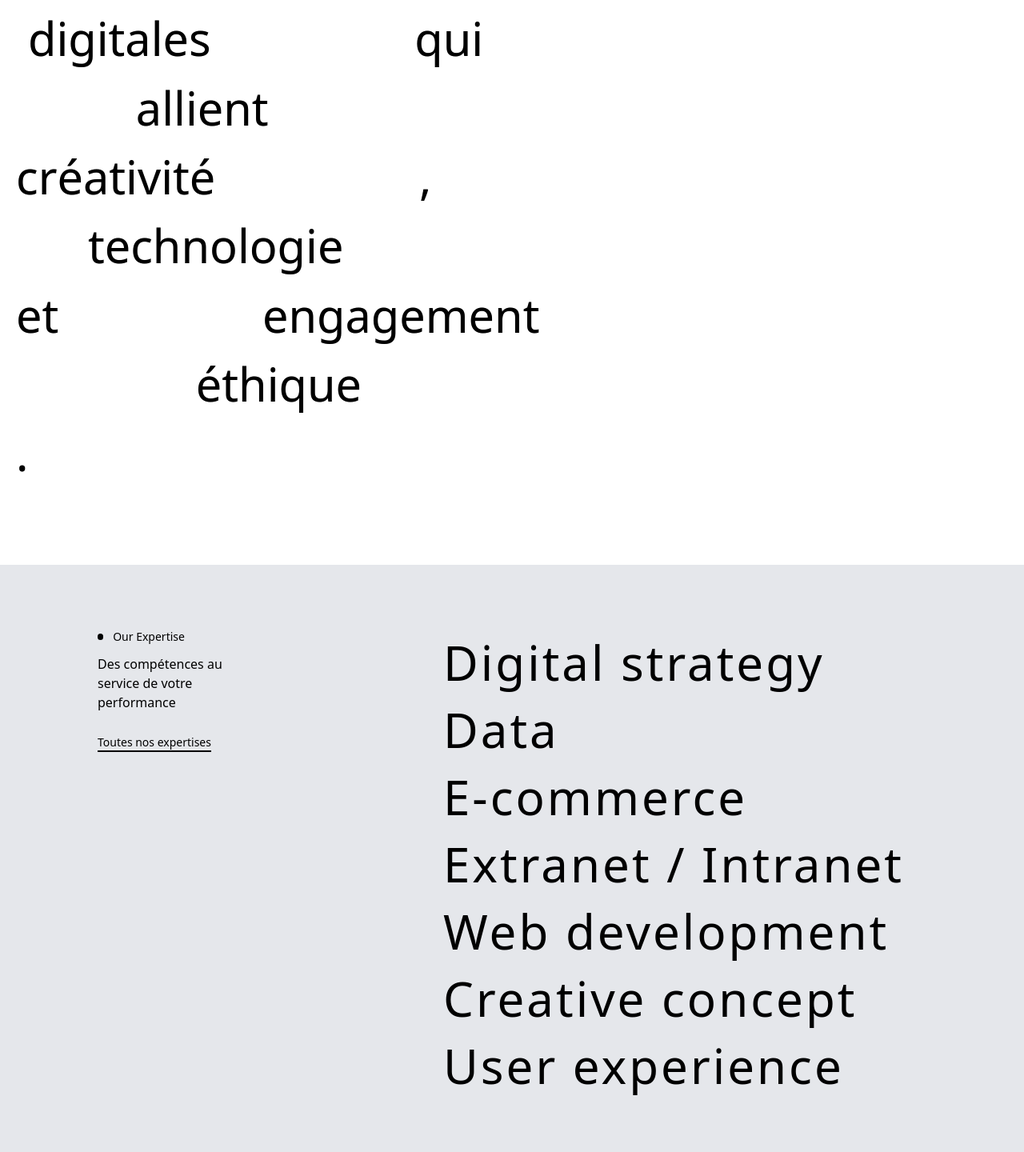
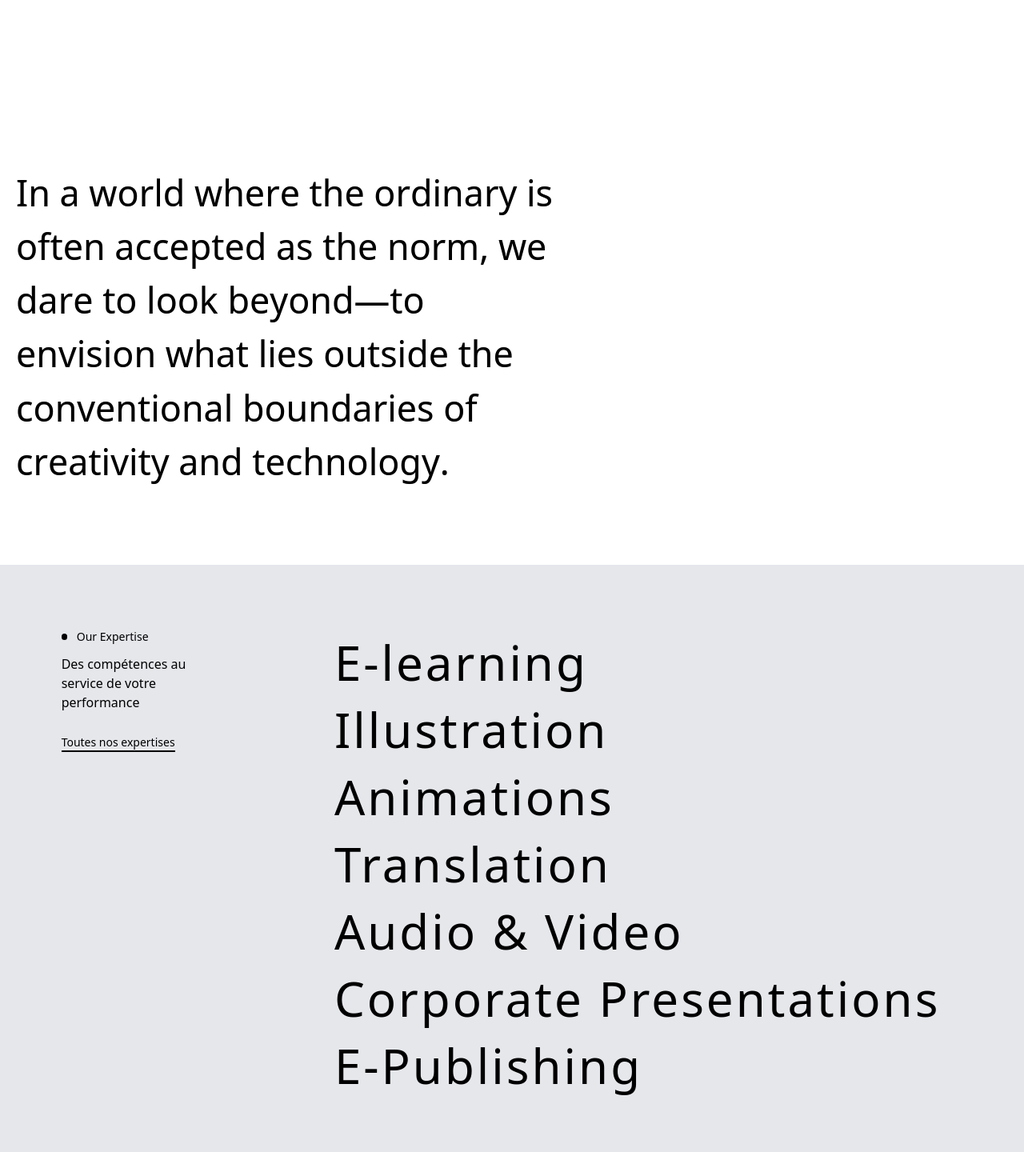
Before and after one commit to sah246ir/scroll-animated-landing-page, a React (Create React App) app: page / in a window 1280 px wide. Shown: the part 1410-2850 px from the top of the page at 80% size. Built offline with nearby package versions, Linux system fonts and the light colour scheme.

Commit message:
feat: rewriting text

```diff
--- a/src/components/smartParagraph.tsx
+++ b/src/components/smartParagraph.tsx
@@ -1,7 +1,10 @@
 import { motion, MotionValue, useScroll, useTransform } from 'framer-motion'
 import { useRef } from 'react'
 
-const SmartParagraph = () => {
+interface PropTypes{
+    text?:string
+}
+const SmartParagraph = ({text}:PropTypes) => {
     const element = useRef(null)
     const { scrollYProgress } = useScroll({
         target: element,
@@ -11,25 +14,10 @@ const SmartParagraph = () => {
     return (
         <motion.p
             ref={element}
-            className="text-[4.5vw] text-black text-left max-w-[54vw]"
+            className="text-[3.5vw] text-black text-left max-w-[54vw]"
         >
-            <Sentence scrollYProgress={scrollYProgress} sentence='Wokine
-                conçoit
-                des
-                solutions
-                et
-                expériences
-                digitales
-                qui
-                allient
-                créativité
-                ,
-                technologie
-                et
-                engagement
-                éthique
-                .
-                '
+            <Sentence scrollYProgress={scrollYProgress} sentence={
+               text || `Wokine conçoit des solutions et expériences digitales qui allient créativité, technologie et engagement éthiquse.`}
             />
 
         </motion.p>
--- a/src/section/ExpertiseSection.tsx
+++ b/src/section/ExpertiseSection.tsx
@@ -18,13 +18,13 @@ const ExpertiseSection = () => {
                 </div>
             </div>
             <div className="text-6xl tracking-wider group flex flex-col gap-7 sm:gap-0 ">
-                <SpecialHoverButton className=" !bg-transparent px-7 py-3 group-hover:text-gray-400 hover:!text-black text-center sm:text-left">Digital strategy</SpecialHoverButton>
-                <SpecialHoverButton className=" !bg-transparent px-7 py-3 group-hover:text-gray-400 hover:!text-black text-center sm:text-left">Data</SpecialHoverButton>
-                <SpecialHoverButton className=" !bg-transparent px-7 py-3 group-hover:text-gray-400 hover:!text-black text-center sm:text-left">E-commerce</SpecialHoverButton>
-                <SpecialHoverButton className=" !bg-transparent px-7 py-3 group-hover:text-gray-400 hover:!text-black text-center sm:text-left">Extranet / Intranet</SpecialHoverButton>
-                <SpecialHoverButton className=" !bg-transparent px-7 py-3 group-hover:text-gray-400 hover:!text-black text-center sm:text-left">Web development</SpecialHoverButton>
-                <SpecialHoverButton className=" !bg-transparent px-7 py-3 group-hover:text-gray-400 hover:!text-black text-center sm:text-left">Creative concept</SpecialHoverButton>
-                <SpecialHoverButton className=" !bg-transparent px-7 py-3 group-hover:text-gray-400 hover:!text-black text-center sm:text-left">User experience</SpecialHoverButton>
+                <SpecialHoverButton className=" !bg-transparent px-7 py-3 group-hover:text-gray-400 hover:!text-black text-center sm:text-left">E-learning</SpecialHoverButton>
+                <SpecialHoverButton className=" !bg-transparent px-7 py-3 group-hover:text-gray-400 hover:!text-black text-center sm:text-left">Illustration</SpecialHoverButton>
+                <SpecialHoverButton className=" !bg-transparent px-7 py-3 group-hover:text-gray-400 hover:!text-black text-center sm:text-left">Animations</SpecialHoverButton>
+                <SpecialHoverButton className=" !bg-transparent px-7 py-3 group-hover:text-gray-400 hover:!text-black text-center sm:text-left">Translation</SpecialHoverButton>
+                <SpecialHoverButton className=" !bg-transparent px-7 py-3 group-hover:text-gray-400 hover:!text-black text-center sm:text-left">Audio & Video</SpecialHoverButton>
+                <SpecialHoverButton className=" !bg-transparent px-7 py-3 group-hover:text-gray-400 hover:!text-black text-center sm:text-left">Corporate Presentations</SpecialHoverButton>
+                <SpecialHoverButton className=" !bg-transparent px-7 py-3 group-hover:text-gray-400 hover:!text-black text-center sm:text-left">E-Publishing</SpecialHoverButton>
             </div>
 
         </div>
--- a/src/section/InsideSection.tsx
+++ b/src/section/InsideSection.tsx
@@ -42,27 +42,27 @@ const InsideSection = () => {
         <section className='overflow-hidden relative'>
 
             <motion.div style={{x:x,rotate:"-4deg"}} className="absolute  text-gray-300  flex gap-8 -top-10 transition duration-150 pointer-events-none">
-                <h1 className='text-[10ch] whitespace-nowrap'><Star size={35} className='inline fill-gray-300'/> Inside Wokine </h1>
-                <h1 className='text-[10ch] whitespace-nowrap'><Star size={35} className='inline fill-gray-300'/> Inside Wokine </h1>
-                <h1 className='text-[10ch] whitespace-nowrap'><Star size={35} className='inline fill-gray-300'/> Inside Wokine </h1>
-                <h1 className='text-[10ch] whitespace-nowrap'><Star size={35} className='inline fill-gray-300'/> Inside Wokine </h1>
-                <h1 className='text-[10ch] whitespace-nowrap'><Star size={35} className='inline fill-gray-300'/> Inside Wokine </h1>
+                <h1 className='text-[10ch] whitespace-nowrap'><Star size={35} className='inline fill-gray-300'/> Inside Clekk </h1>
+                <h1 className='text-[10ch] whitespace-nowrap'><Star size={35} className='inline fill-gray-300'/> Inside Clekk </h1>
+                <h1 className='text-[10ch] whitespace-nowrap'><Star size={35} className='inline fill-gray-300'/> Inside Clekk </h1>
+                <h1 className='text-[10ch] whitespace-nowrap'><Star size={35} className='inline fill-gray-300'/> Inside Clekk </h1>
+                <h1 className='text-[10ch] whitespace-nowrap'><Star size={35} className='inline fill-gray-300'/> Inside Clekk </h1>
             </motion.div>
 
             <motion.div style={{x:revx,rotate:"-4deg"}} className="absolute  text-gray-300  flex gap-8 top-28 transition duration-150 pointer-events-none">
-                <h1 className='text-[10ch] whitespace-nowrap'><Star size={35} className='inline fill-gray-300'/> Inside Wokine </h1>
-                <h1 className='text-[10ch] whitespace-nowrap'><Star size={35} className='inline fill-gray-300'/> Inside Wokine </h1>
-                <h1 className='text-[10ch] whitespace-nowrap'><Star size={35} className='inline fill-gray-300'/> Inside Wokine </h1>
-                <h1 className='text-[10ch] whitespace-nowrap'><Star size={35} className='inline fill-gray-300'/> Inside Wokine </h1>
-                <h1 className='text-[10ch] whitespace-nowrap'><Star size={35} className='inline fill-gray-300'/> Inside Wokine </h1>
+                <h1 className='text-[10ch] whitespace-nowrap'><Star size={35} className='inline fill-gray-300'/> Inside Clekk </h1>
+                <h1 className='text-[10ch] whitespace-nowrap'><Star size={35} className='inline fill-gray-300'/> Inside Clekk </h1>
+                <h1 className='text-[10ch] whitespace-nowrap'><Star size={35} className='inline fill-gray-300'/> Inside Clekk </h1>
+                <h1 className='text-[10ch] whitespace-nowrap'><Star size={35} className='inline fill-gray-300'/> Inside Clekk </h1>
+                <h1 className='text-[10ch] whitespace-nowrap'><Star size={35} className='inline fill-gray-300'/> Inside Clekk </h1>
             </motion.div>
 
             <motion.div style={{x:x,rotate:"-4deg"}} className="absolute  text-gray-300  flex gap-8 top-56 transition duration-150 pointer-events-none">
-                <h1 className='text-[10ch] whitespace-nowrap'><Star size={35} className='inline fill-gray-300'/> Inside Wokine </h1>
-                <h1 className='text-[10ch] whitespace-nowrap'><Star size={35} className='inline fill-gray-300'/> Inside Wokine </h1>
-                <h1 className='text-[10ch] whitespace-nowrap'><Star size={35} className='inline fill-gray-300'/> Inside Wokine </h1>
-                <h1 className='text-[10ch] whitespace-nowrap'><Star size={35} className='inline fill-gray-300'/> Inside Wokine </h1>
-                <h1 className='text-[10ch] whitespace-nowrap'><Star size={35} className='inline fill-gray-300'/> Inside Wokine </h1>
+                <h1 className='text-[10ch] whitespace-nowrap'><Star size={35} className='inline fill-gray-300'/> Inside Clekk </h1>
+                <h1 className='text-[10ch] whitespace-nowrap'><Star size={35} className='inline fill-gray-300'/> Inside Clekk </h1>
+                <h1 className='text-[10ch] whitespace-nowrap'><Star size={35} className='inline fill-gray-300'/> Inside Clekk </h1>
+                <h1 className='text-[10ch] whitespace-nowrap'><Star size={35} className='inline fill-gray-300'/> Inside Clekk </h1>
+                <h1 className='text-[10ch] whitespace-nowrap'><Star size={35} className='inline fill-gray-300'/> Inside Clekk </h1>
             </motion.div>
 
             <motion.div
--- a/src/section/VideoScrollSection.tsx
+++ b/src/section/VideoScrollSection.tsx
@@ -64,7 +64,7 @@ const VideoScrollSection = () => {
           </div>
           <div className="max-w-[54vw]">
 
-              <SmartParagraph />
+              <SmartParagraph text={`In a world where the ordinary is often accepted as the norm, we dare to look beyond—to envision what lies outside the conventional boundaries of creativity and technology.`} />
 
           </div>
         </div>
```
